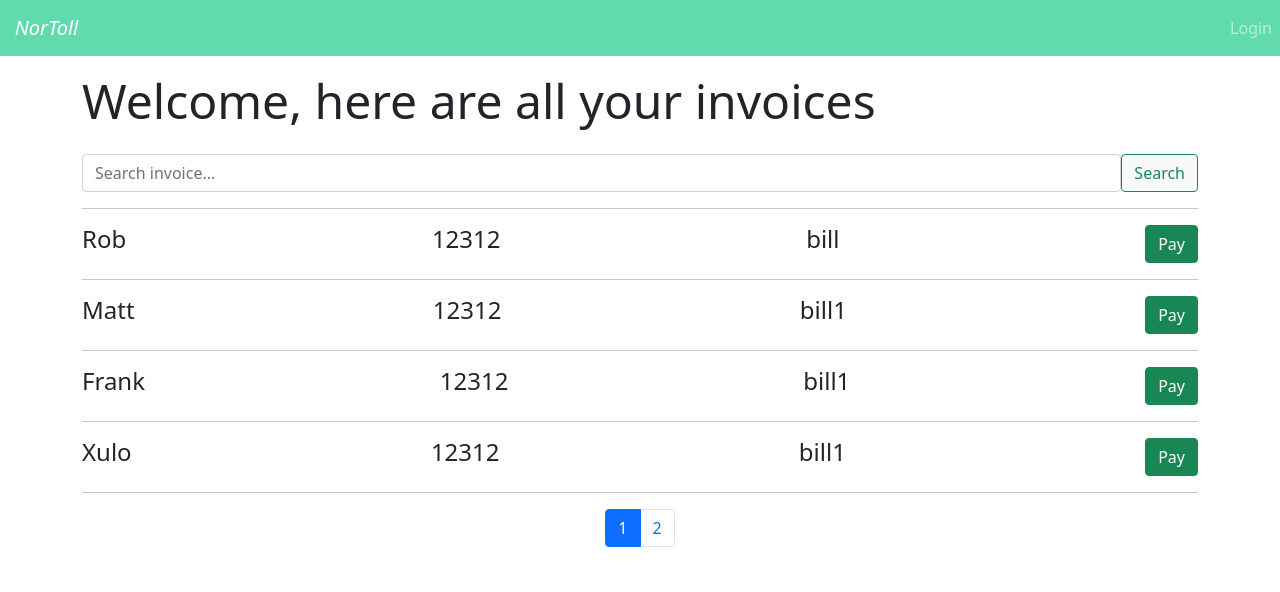
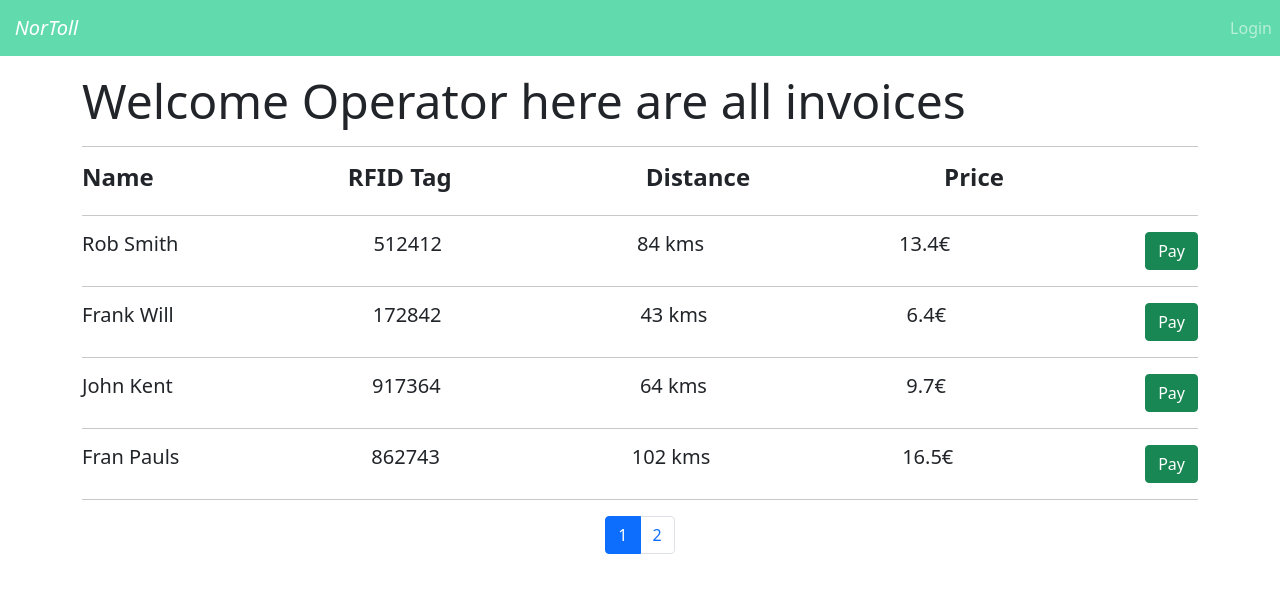
Before and after one commit to ConorGrocock/CSSDProject, a React (Create React App) app in the folder web/: page /home in a window 1280 px wide. Shown: the top 592 px of the page. Built offline with nearby package versions, Linux system fonts and the light colour scheme.

Commit message:
Page Redirecting + Toll Operator HomePage

```diff
--- a/web/src/pages/ConfirmationPage/ConfirmationPage.tsx
+++ b/web/src/pages/ConfirmationPage/ConfirmationPage.tsx
@@ -1,7 +1,15 @@
 import React from "react";
 import checkMark from "../../assets/checkmark.png"
+import {useNavigate} from "react-router-dom"
 
 const ConfirmationPage = () => {
+
+    const navigate = useNavigate();
+
+    const handleBack = () => {
+        navigate("/home");
+        window.location.reload();
+    }
 
     return(
         <div>
@@ -16,7 +24,7 @@ const ConfirmationPage = () => {
                 </div>
             </div>
             <div className="d-flex justify-content-between pt-5">
-                <button className="btn btn-info" style={{color: "white", width: "5em", height: "3em"}}>Back</button>
+                <button className="btn btn-info" style={{color: "white", width: "5em", height: "3em"}} onClick={handleBack}>Back</button>
                 <h4><i>The Nordic Department of Transport</i></h4>
             </div>
         </div>
--- a/web/src/pages/HomePage/HomePage.tsx
+++ b/web/src/pages/HomePage/HomePage.tsx
@@ -1,3 +1,4 @@
+import { userInfo } from "os";
 import React, {useState} from "react";
 import { useNavigate } from "react-router-dom";
 import PaginationComponent from "../../components/Pagination";
@@ -17,13 +18,23 @@ const HomePage = ()  => {
         window.location.reload();
   }
 
+  interface User {
+      id: number;
+      email: string;
+      role: string;
+  }
+
+  const users : User[]=[{id: 1, email: "user@user.com", role: "driver"}]
+
   interface Invoice {
       id: number;
       name: string;
-        bill: string;
+      rfid: string;
+      distance: number;
+      price: number;
   }
 
-    const invoices : Invoice[]= [{id: 1, name: "Rob", bill: "bill"}, {id: 2, name: "Matt", bill: "bill1"}, {id: 3, name: "Frank", bill: "bill1"}, {id: 4, name: "Xulo", bill: "bill1"}, {id: 5, name: "TTT", bill: "bill1"}];
+  const invoices : Invoice[]= [{id: 1, name: "Rob Smith", rfid:"512412", distance: 84, price: 13.4}, {id: 2, name: "Frank Will", rfid:"172842", distance: 43, price: 6.4}, {id: 3, name: "John Kent", rfid:"917364", distance: 64, price: 9.7}, {id: 4, name: "Fran Pauls", rfid:"862743", distance: 102, price: 16.5},{id: 5, name: "Ben Hummer", rfid:"358465", distance: 10.4, price: 3.1}];
 
   const indexOfLastInvoice = currentPage * invoicesPerPage;
   const indexOfFirstInvoice = indexOfLastInvoice - invoicesPerPage;
@@ -34,33 +45,38 @@ const HomePage = ()  => {
 
   return(
       <div>
+
+      {users[0].role === "toll" ? (
+        <div>
           <h1 className="display-5">Welcome, here are all your invoices</h1>
-            <div className="pt-3">
-                <form className="d-flex form-inline my-2 my-lg-0">
-                    <input className="form-control mr-sm-2" type="search" placeholder="Search invoice..." aria-label="Search"></input>
-                    <button className="btn btn-outline-success my-2 my-sm-0 bg-light" >Search</button>
-                </form>
+          <hr></hr>
+          <div>
+            <div className="d-flex justify-content-between">
+              <h4><b>RFID Tag</b></h4>
+              <h4><b>Distance</b></h4>
+              <h4><b>Price</b></h4>
+              <b></b>
             </div>
             <hr></hr>
-            <div>
+          </div>
           {invoices.length > 0 ? (currentInvoices.map((invoice) => (
             <div key={invoice.id}>
               <div className="d-flex justify-content-between">
+
                 <div>
-                  <h4>
-                    {invoice.name}
-                  </h4>
-
+                  <h5>
+                    {invoice.rfid}⠀⠀⠀⠀⠀⠀
+                  </h5>
                 </div>
                 <div>
-                  <h4>
-                    12312
-                  </h4>
+                  <h5>
+                    {invoice.distance} kms⠀⠀⠀⠀
+                  </h5>
                 </div>
                 <div>
-                  <h4>
-                    {invoice.bill}
-                  </h4>
+                  <h5>
+                   {invoice.price}€
+                  </h5>
                 </div>
                 <div>
                     <button className="btn btn-success" onClick={() => onPay()}>Pay</button>
@@ -70,10 +86,62 @@ const HomePage = ()  => {
             </div>
             )
           )
-      ): (
-        <b>No found invoices</b>
+        ) : (
+        <b>No invoices found</b>
         )}
         </div>
+      ):(
+        <div>
+          <h1 className="display-5">Welcome Operator here are all invoices</h1>
+          <hr></hr>
+          <div>
+            <div className="d-flex justify-content-between">
+              <h4><b>Name</b></h4>
+              <h4><b>RFID Tag</b></h4>
+              <h4><b>Distance</b></h4>
+              <h4><b>Price</b></h4>
+              <b></b>
+            </div>
+            <hr></hr>
+          </div>
+          {invoices.length > 0 ? (currentInvoices.map((invoice) => (
+            <div key={invoice.id}>
+              <div className="d-flex justify-content-between">
+                <div>
+                  <h5>
+                    {invoice.name}
+                  </h5>
+
+                </div>
+                <div>
+                  <h5>
+                    {invoice.rfid}
+                  </h5>
+                </div>
+                <div>
+                  <h5>
+                    {invoice.distance} kms
+                  </h5>
+                </div>
+                <div>
+                  <h5>
+                   {invoice.price}€
+                  </h5>
+                </div>
+                <div>
+                    <button className="btn btn-success" onClick={() => onPay()}>Pay</button>
+                </div>
+              </div>
+              <hr></hr>
+            </div>
+            )
+          )
+        ) : (
+        <b>No invoices found</b>
+        )}
+        </div>
+      )}
+
         <PaginationComponent
           invoicesPerPage={invoicesPerPage}
           totalInvoices={invoices.length}
--- a/web/src/pages/LoginPage/LoginPage.tsx
+++ b/web/src/pages/LoginPage/LoginPage.tsx
@@ -34,7 +34,7 @@ const LoginPage = () => {
                         <Form.Label style={{fontSize: 20}}>E-mail address</Form.Label>
                         <Form.Control size="lg" type="email" name="email" placeholder="Enter email..." required/>
                         <Form.Label style={{fontSize: 20}}>Password</Form.Label>
-                        <Form.Control size="lg" type="password" name="email" placeholder="Enter password..." required/>
+                        <Form.Control size="lg" type="password" name="password" placeholder="Enter password..." required/>
                     </Form.Group>
                     <div className="d-flex justify-content-center">
                     <Button style={{width: 120, height: 40}} variant="primary" type="submit">
--- a/web/src/pages/Payment/PaymentPage.tsx
+++ b/web/src/pages/Payment/PaymentPage.tsx
@@ -7,6 +7,11 @@ const PaymentPage = () => {
     const navigate = useNavigate();
 
     const handlePayment = () => {
+        navigate("/confirmation");
+        window.location.reload();
+    }
+
+    const handleCancel = () => {
         navigate("/home");
         window.location.reload();
     }
@@ -32,7 +37,7 @@ const PaymentPage = () => {
                         </div>
                     </Form.Group>
                     <div className="d-flex justify-content-between pt-4">
-                    <Button style={{width: "10em", height: "3em"}} variant="danger" type="submit">
+                    <Button style={{width: "10em", height: "3em"}} variant="danger" type="submit" onClick={handleCancel}>
                         Cancel
                     </Button>
                     <Button style={{width: "10em", height: "3em"}} variant="success" type="submit">
```
Lines whose indentation alone changed are shown as unchanged.
